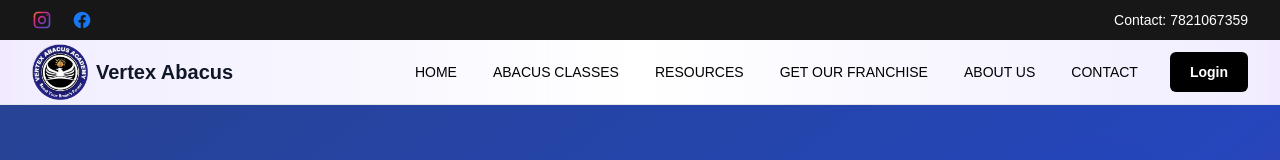
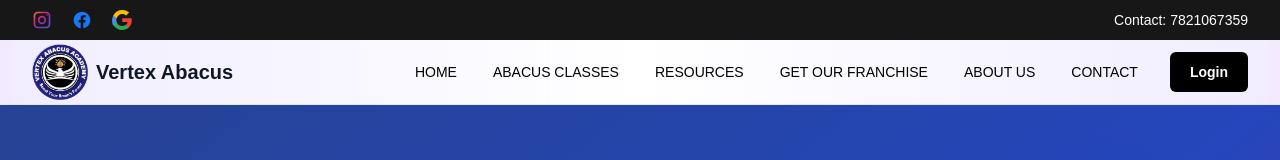
Before and after one commit to WTLInterns/Abacus_Website, a Next.js app: page / in a window 1280 px wide. Shown: the top 160 px of the page. Built offline with nearby package versions, Linux system fonts and the light colour scheme.

Commit message:
updatesss

```diff
--- a/app/components/Navbar.tsx
+++ b/app/components/Navbar.tsx
@@ -80,6 +80,20 @@ export default function Navbar() {
             >
               <svg width="20" height="20" viewBox="0 0 24 24" aria-hidden="true">
                 <path fill="#1877F2" d="M22 12.073C22 6.505 17.523 2 12 2S2 6.505 2 12.073C2 17.09 5.657 21.245 10.438 22v-6.996H7.898v-2.931h2.54V9.845c0-2.506 1.492-3.89 3.777-3.89 1.094 0 2.238.195 2.238.195v2.47h-1.26c-1.243 0-1.63.774-1.63 1.568v1.885h2.773l-.443 2.931h-2.33V22C18.343 21.245 22 17.09 22 12.073z"/>
+              </svg>
+            </a>
+            <a
+              href="https://share.google/o9ZcuyPfdHH8FucBG"
+              target="_blank"
+              rel="noopener noreferrer"
+              aria-label="Google Business Profile"
+              className="hover:opacity-80 transition-opacity"
+            >
+              <svg width="20" height="20" viewBox="0 0 533.5 544.3" aria-hidden="true">
+                <path fill="#EA4335" d="M533.5 278.4c0-18.6-1.7-37.1-5-55H272v104h147.5c-6.3 34-25.4 62.7-54.2 81.9v67h87.5c51.1-47 80.7-116.3 80.7-197.9z"/>
+                <path fill="#34A853" d="M272 544.3c73.4 0 135-24.3 180-66.1l-87.5-67c-24.3 16.3-55.4 26-92.5 26-71 0-131.1-47.9-152.6-112.4H28.8v70.6C73.5 494.2 167.7 544.3 272 544.3z"/>
+                <path fill="#4A90E2" d="M119.4 324.8c-10.9-32.7-10.9-68.5 0-101.2V153H28.8c-43.3 86.6-43.3 189.8 0 276.4l90.6-70.6z"/>
+                <path fill="#FBBC05" d="M272 106.5c39.9-.6 78.3 14.5 107.4 42.6l80.2-80.2C412.8 24.4 343.5-1.9 272 0 167.7 0 73.5 50.1 28.8 153l90.6 70.6C140.3 158.9 200.9 106.5 272 106.5z"/>
               </svg>
             </a>
           </div>
--- a/app/page.tsx
+++ b/app/page.tsx
@@ -384,7 +384,7 @@ export default function Home() {
                 <h4 className="text-lg font-semibold text-gray-900 mb-3">Program Modes</h4>
                 <ul className="space-y-2 text-gray-700">
                   <li className="flex items-start gap-3"><span>✅</span><span>Offline (At Vertex Centers)</span></li>
-                  <li className="flex items-start gap-3"><span>✅</span><span>Online (Live Zoom/Google Meet Classes)</span></li>
+                  <li className="flex items-start gap-3"><span>✅</span><span>Online (Live Zoom/Google Meet Classes/Whatsapp Call)</span></li>
                 </ul>
               </div>
             </div>
```
